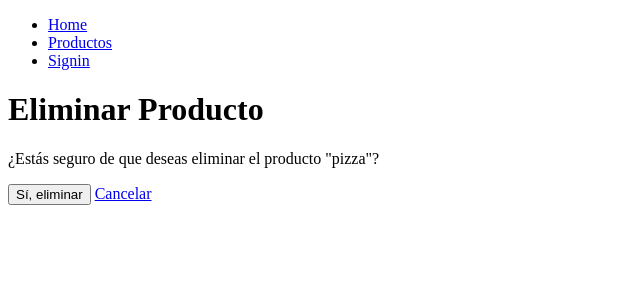
After one commit to Ricuesta86/producto-pizzaiola, a Django app: page /products/1/delete/ in a window 1280 px wide. The commit adds this page. Shown: the top 300 px of the page, without its empty margins (0-640 px from the left). Run offline with Django 5.2, Linux system fonts and the light colour scheme; data comes from the database, SQL or seed files in the repository; both versions use the stored data as it was after the commit.

Commit message:
Creando el funcionamiento de eliminar producto

```diff
--- /dev/null
+++ b/product/templates/delete_product.html
@@ -0,0 +1,11 @@
+{% extends 'base.html' %}
+{% block content %}
+<h1>Eliminar Producto</h1>
+<p>¿Estás seguro de que deseas eliminar el producto "{{ producto.name }}"?</p>
+
+<form method="post">
+    {% csrf_token %}
+    <button type="submit">Sí, eliminar</button>
+    <a href="{% url 'products_detail' producto.id %}">Cancelar</a>
+</form>
+{% endblock %}
--- a/product/templates/products.html
+++ b/product/templates/products.html
@@ -13,6 +13,7 @@
             {% endif %}
             <a href="{% url 'products_update' producto.id %}" >Actualizar</a>
             <a href="{% url 'products_detail' producto.id %}" >Detalle</a>
+            <a href="{% url 'products_delete' producto.id %}" >Eliminar</a>
         </li>
     {% endfor %}
 </ul>
--- a/product/urls.py
+++ b/product/urls.py
@@ -10,4 +10,5 @@ urlpatterns = [
     path('products/new/',views.new_product, name='products_new'),
     path('products/<int:id>/update/', views.update_product, name='products_update'),
     path('products/<int:id>/detail/', views.detail_product, name='products_detail'),
+    path('products/<int:id>/delete/', views.delete_product, name='products_delete'),
 ]
--- a/product/views.py
+++ b/product/views.py
@@ -78,3 +78,13 @@ def detail_product(request, id):
 
     # Renderizar la plantilla con el producto encontrado
     return render(request, 'detail_product.html', {'producto': producto})
+
+def delete_product(request, id):
+    # Obtener el producto con el ID proporcionado, o lanzar un 404 si no se encuentra
+    producto = get_object_or_404(Product, id=id)
+
+    if request.method == 'POST':
+        producto.delete()  # Eliminar el producto
+        return redirect('products')  # Redirigir a la lista de productos
+
+    return render(request, 'delete_product.html', {'producto': producto})
```
Also changed, not shown: db.sqlite3.
